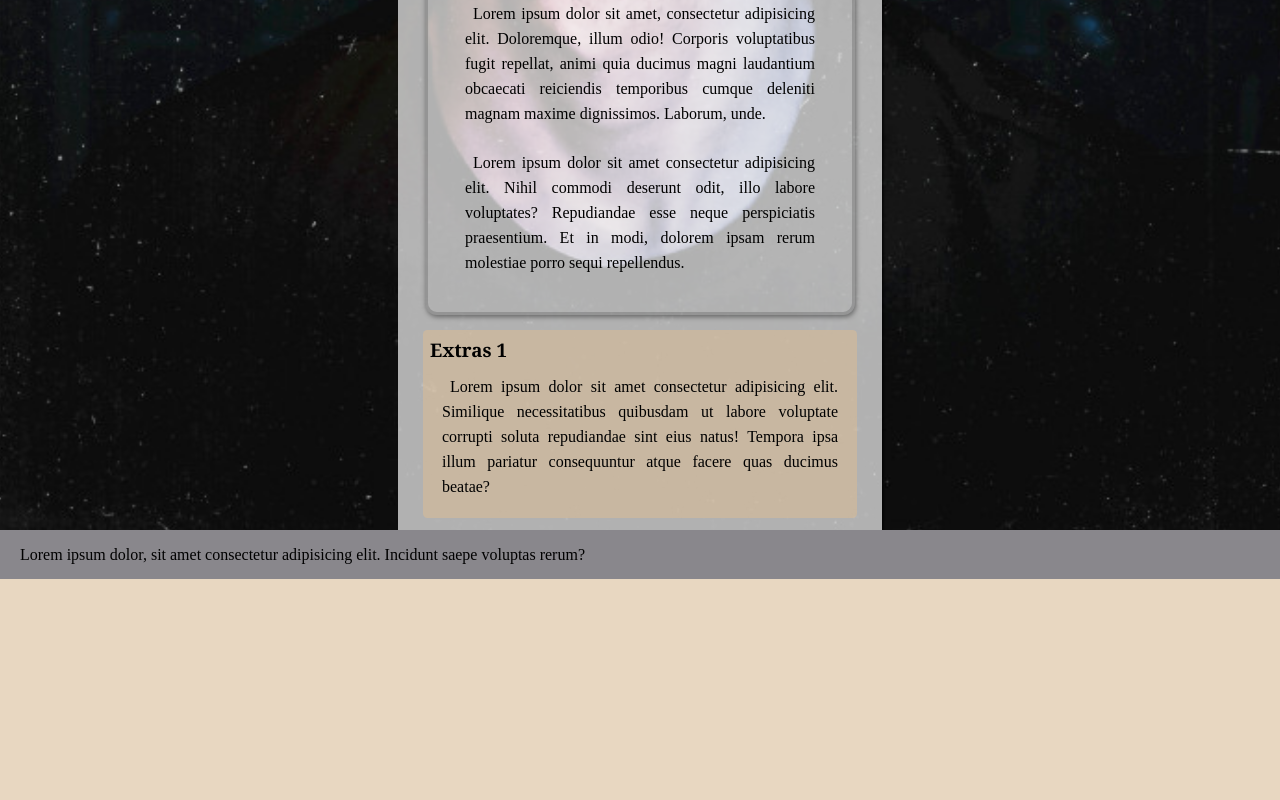
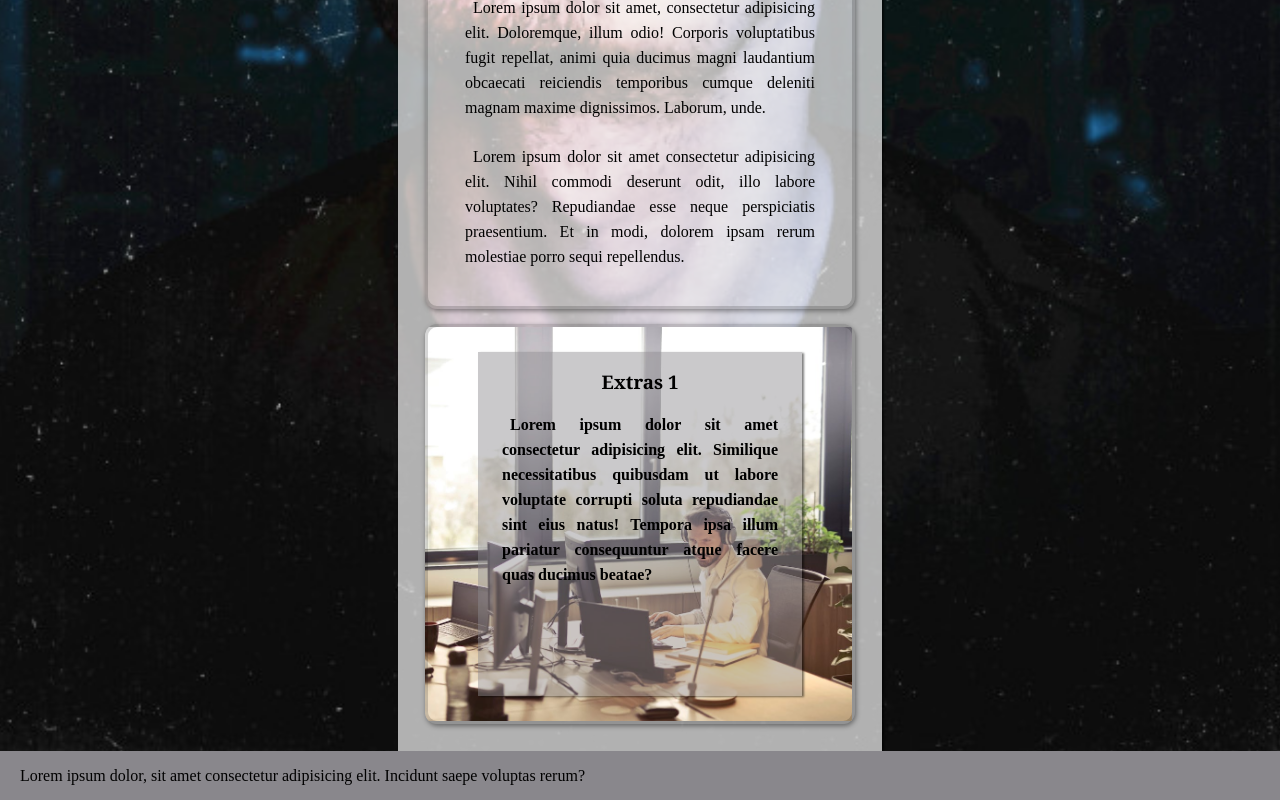
Before and after one commit to miguelmenezes17/projeto-siteone, a plain HTML site: page index.html in a window 1280 px wide. Shown: the part 1452-2252 px from the top of the page. Before the commit the page ends 2031 px from the top, so only its background shows below. Drawn offline with nearby package versions, Linux system fonts and the light colour scheme; a web font is replaced by a local one.

Commit message:
Atualizações sobre a disposição do header e o CSS do site
Atualizações sobre a disposição do header e o CSS do site

```diff
--- a/estilo/style.css
+++ b/estilo/style.css
@@ -65,6 +65,7 @@ header p {
     text-align: center;
     text-shadow: 4px 5px 7px rgba(0, 0, 0, 0.74);
     font-family: var(--font3);
+    line-height: 23px;
 }
 
 header p:hover {
@@ -127,11 +128,33 @@ main > section > h2 {
 }
 
 article {
-    background-color: var(--cor3);
-    max-width: 420px;
-    padding: 7px;
-    border-radius: 4.5px;
+    background-color: #89878c73;
+    width: 300px;
+    height: 320px;
     margin: auto;
+    padding: 12px;
+    box-shadow: 2px 1px 2px rgba(0, 0, 0, 0.5);
+    font-weight: bolder;
+    line-height: 36px;
+    text-align: justify;
+
+}
+
+article > h3 {
+    text-align: center;
+    background-image: linear-gradient(to right, #a52a2aa4), transparent;
+    margin: 0px -12px 0px -12px;
+    min-width: 300px;
+}
+
+section.box-image {
+    background-image: url(../imagens/foto3.jpg);
+    background-position: center right;
+    background-repeat: no-repeat;
+    background-size: cover;
+    background-attachment: fixed;
+    backdrop-filter: brightness(70%);
+    backdrop-filter: opacity(90%);
 }
 
 p {
--- a/index.html
+++ b/index.html
@@ -4,6 +4,7 @@
     <meta charset="UTF-8">
     <meta name="viewport" content="width=device-width, initial-scale=1.0">
     <link rel="stylesheet" href="estilo/style.css">
+    <link rel="stylesheet" href="media-query.css">
     <title>Site</title>
 </head>
 <body>
@@ -45,11 +46,12 @@
 
             <p>Lorem ipsum dolor sit amet consectetur adipisicing elit. Nihil commodi deserunt odit, illo labore voluptates? Repudiandae esse neque perspiciatis praesentium. Et in modi, dolorem ipsam rerum molestiae porro sequi repellendus.</p>
         </section>
-        <article>
-            <h3>Extras 1</h3>
-
-            <p>Lorem ipsum dolor sit amet consectetur adipisicing elit. Similique necessitatibus quibusdam ut labore voluptate corrupti soluta repudiandae sint eius natus! Tempora ipsa illum pariatur consequuntur atque facere quas ducimus beatae?</p>
-        </article>
+        <section class="box-image">
+            <article>
+                <h3>Extras 1</h3>
+                <p>Lorem ipsum dolor sit amet consectetur adipisicing elit. Similique necessitatibus quibusdam ut labore voluptate corrupti soluta repudiandae sint eius natus! Tempora ipsa illum pariatur consequuntur atque facere quas ducimus beatae?</p>
+            </article>
+        </section>
     </main>
     <footer>
         <p>Lorem ipsum dolor, sit amet consectetur adipisicing elit. Incidunt saepe voluptas rerum?</p>
--- /dev/null
+++ b/media-query.css
@@ -0,0 +1,28 @@
+@charset "UTF-8";
+
+/*
+Pequenas Telas: até 600px;
+
+Celular: De 600px até 768;
+
+Tablet: de 768 a 992px;
+
+Desktop: de 992 a 1200 px;
+
+Grandes Telas: Acima de 1200px;
+*/
+
+@media screen and (max-width: 600px) {
+    header {
+        max-width: 390px;
+    }
+
+    nav {
+        height: 96px;
+    }
+
+    nav > ul > a {
+        line-height: 50px;
+        display: flexbox;
+    }
+}
```
